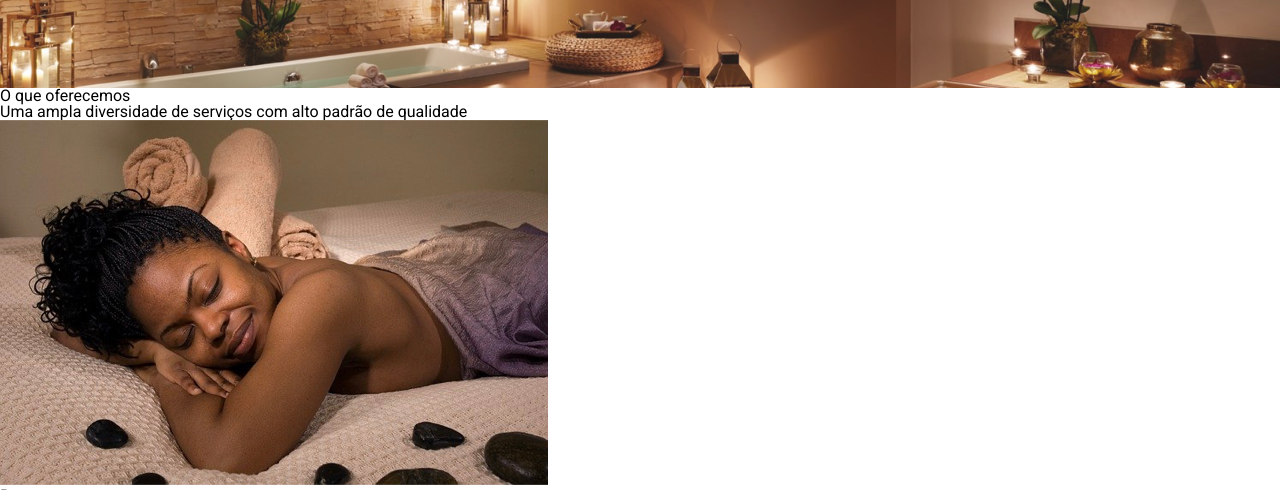
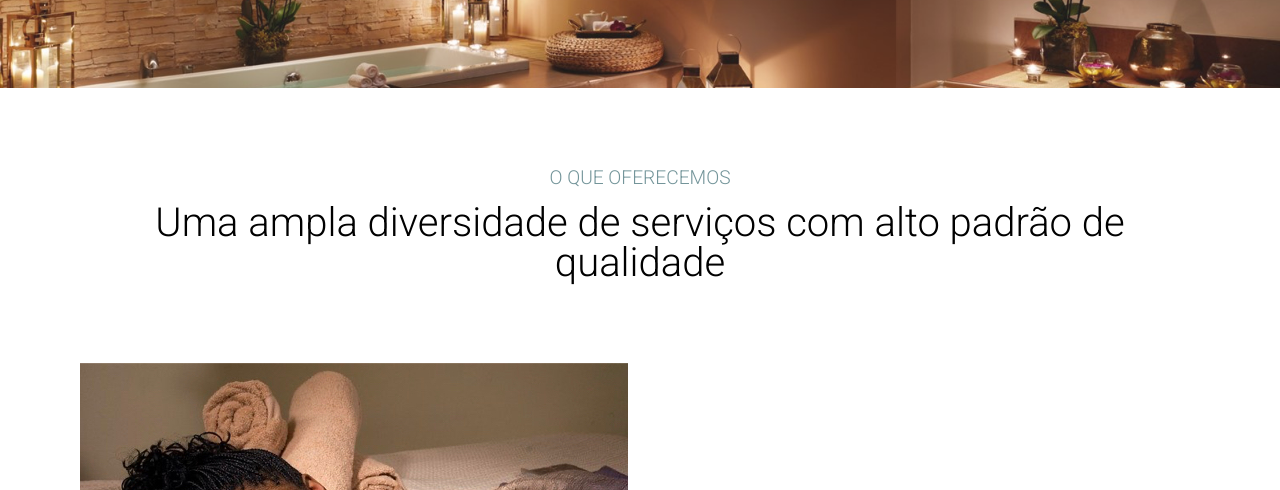
Before and after one commit to LevyRonald/aluraSpa, a plain HTML site: page alura-spa-projeto_inicial/index.html in a window 1280 px wide. Shown: the part 310-800 px from the top of the page. Drawn offline with nearby package versions, Linux system fonts and the light colour scheme.

Commit message:
style: init style and align items section

```diff
--- a/alura-spa-projeto_inicial/index.html
+++ b/alura-spa-projeto_inicial/index.html
@@ -43,9 +43,9 @@
         </section>
     </header>
     <main>
-        <section id="servico">
-            <h3>O que oferecemos</h3>
-            <h4>Uma ampla diversidade de serviços com alto padrão de qualidade</h4>
+        <section id="servicos">
+            <h4>O que oferecemos</h3>
+            <h3>Uma ampla diversidade de serviços com alto padrão de qualidade</h3>
             <div class="cards">
                 <div class="card">
                     <div class="img-container">
--- /dev/null
+++ b/alura-spa-projeto_inicial/styles/components/_servicos.scss
@@ -0,0 +1,21 @@
+@import '../abstract/variables';
+
+#servicos {
+    margin: 80px;
+
+    h4 {
+        font-size: $text-size / 2.5;
+        color: $secondary-color;
+        text-transform: uppercase;
+        font-weight: 300;
+        text-align: center;
+        margin: 1rem;
+    }
+
+    h3 {
+        text-align: center;
+        font-size: $text-size / 1.2;
+        margin-bottom: 80px;
+        font-weight: 300;
+    }
+}
--- a/alura-spa-projeto_inicial/styles/style.scss
+++ b/alura-spa-projeto_inicial/styles/style.scss
@@ -1,3 +1,4 @@
 @import './abstract/base';
 @import './components/navbar';
 @import './components/banner';
+@import './components/servicos';
```
Also changed, not shown: alura-spa-projeto_inicial/styles/style.css, 1 other file.
